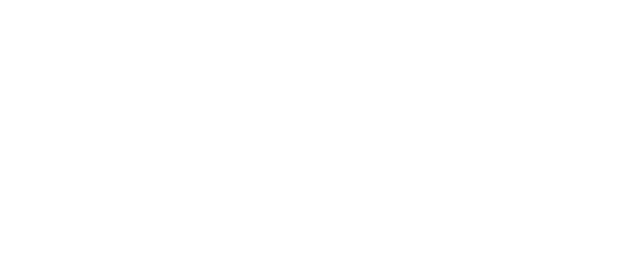
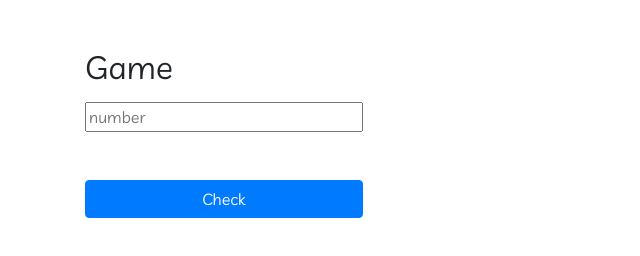
Before and after one commit to ajasurbek/Js_lesson-5, a plain HTML site: page index.html in a window 1280 px wide. Shown: the whole page, without its empty margins (0-640 px from the left). Drawn offline with Linux system fonts and the light colour scheme.

Commit message:
add html to the project

```diff
--- a/index.html
+++ b/index.html
@@ -8,11 +8,23 @@
   <link href="https://fonts.googleapis.com/css2?family=Livvic:wght@400;700&display=swap" rel="stylesheet">
   <link rel="stylesheet" href="css/styles.css">
 </head>
-<body>
+<body class="body mt-5">
+  <div class="container mt-5 mb-5">
+    <h2>Game</h2>
+
+    <form class="form" autocomplete="off" action="https://echo.htmlacademy.ru" method="GET">
+      <input class="form-input mb-5 mt-3 w-25 d-block" type="number" name="game" placeholder="number">
+      <button class="main-button w-25 btn btn-primary" type="submit">Check</button>
+    </form>
+    <h3 class="game-text mt-5"></h3>
+  </div>
 
 
+    </form>
+  </div>
 
 
+  <script src="js/js.js"></script>
   <script src="js/jquery-3.5.1.min.js"></script>
   <script src="js/bootstrap.bundle.min.js"></script>
   <script src="js/scripts.js"></script>
```
Also changed, not shown: style.css (added).
